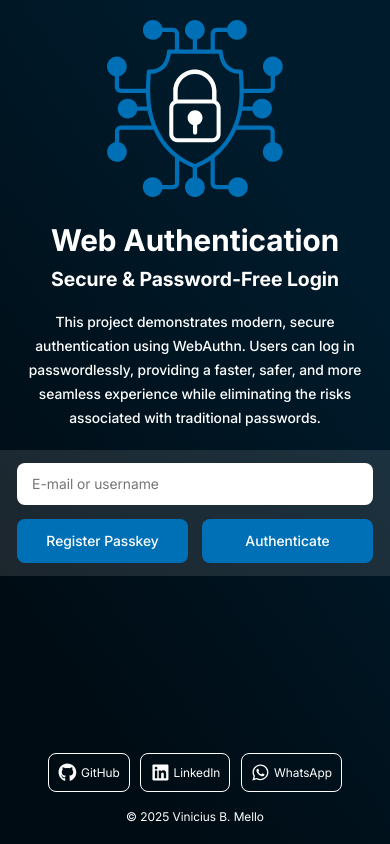
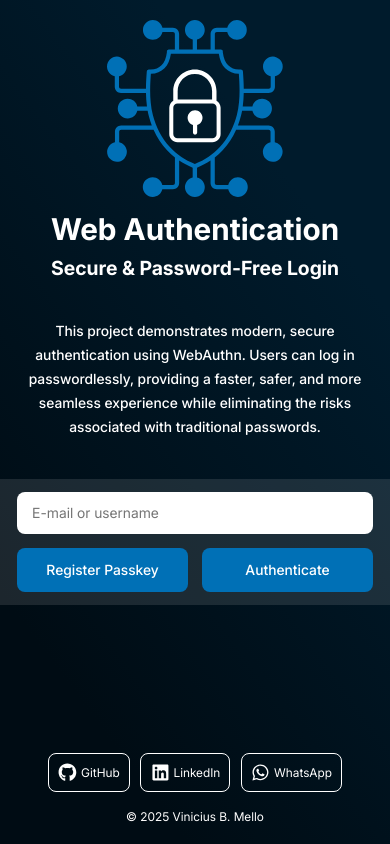
Before and after one commit to Vinimello90/web_auth_frontend, an Angular app: page / in a window 390 px wide. Built offline with nearby package versions, Linux system fonts and the light colour scheme.

Commit message:
fix(styles): adjust mobile paddings

```diff
--- a/src/app/components/header/header.component.css
+++ b/src/app/components/header/header.component.css
@@ -63,11 +63,11 @@
 
 @media screen and (max-width: 685px) {
   .header {
-    padding: 20px 13px 20px;
+    padding: 20px 13px 40px;
   }
   .header__top {
     flex-direction: column;
-    gap: 16px;
+    gap: 15px;
   }
 
   .header__logo {
@@ -78,7 +78,6 @@
   .header__title {
     font-size: 30px;
     text-align: center;
-    margin-top: 10px;
   }
 
   .header__sub-title {
@@ -87,7 +86,7 @@
   }
 
   .header__description {
-    margin-top: 20px;
+    margin-top: 40px;
     font-size: 14px;
     line-height: 1.71;
     width: 91.25vw;
--- a/src/app/components/main/main.component.css
+++ b/src/app/components/main/main.component.css
@@ -1,3 +1,9 @@
 .main {
   padding-bottom: 70px;
 }
+
+@media screen and (max-width: 685px) {
+  .main {
+    padding-bottom: 40px;
+  }
+}
```
